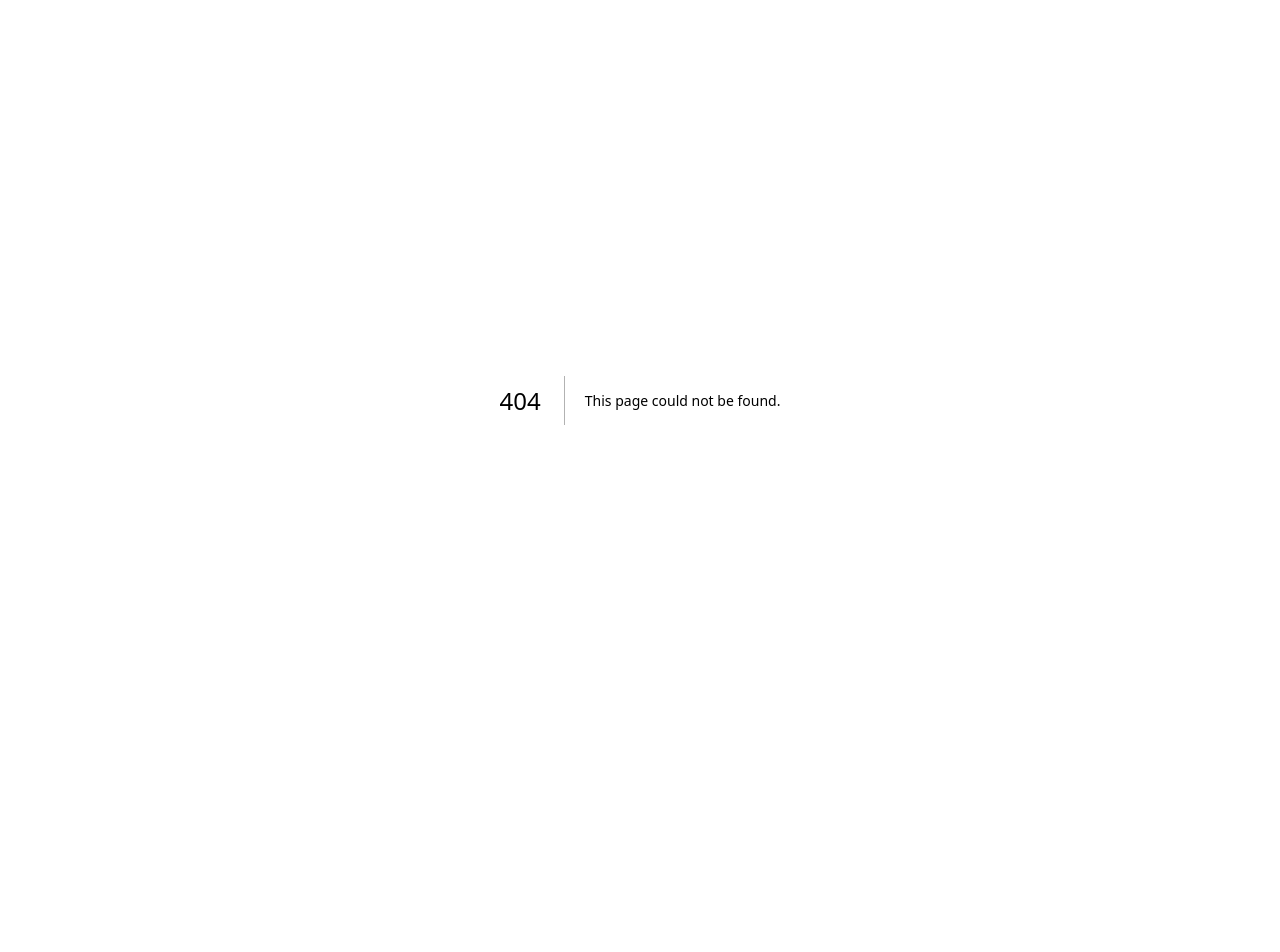
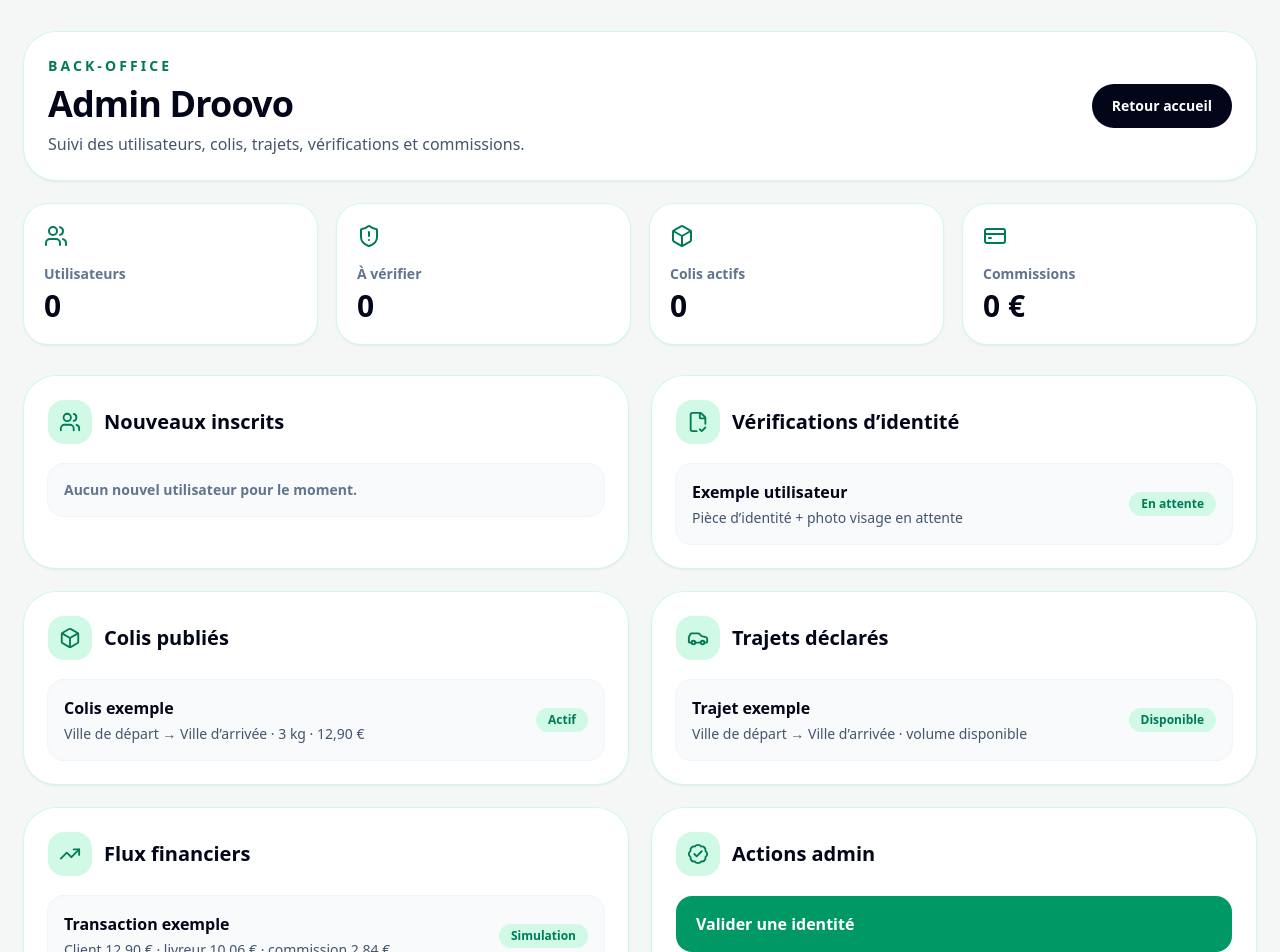
Before and after one commit to lafere75-del/Droovo, a Next.js app: page /admin in a window 1280 px wide. Before the commit this address had no page. Shown: the top 952 px of the page. Before the commit the page ends 800 px from the top, so only its background shows below. Built offline with nearby package versions, Linux system fonts and the light colour scheme.

Commit message:
Create page.jsx

```diff
--- /dev/null
+++ b/app/admin/page.jsx
@@ -0,0 +1,145 @@
+import Link from "next/link";
+import {
+  BadgeCheck,
+  Box,
+  Car,
+  CreditCard,
+  FileCheck2,
+  ShieldAlert,
+  TrendingUp,
+  Users,
+} from "lucide-react";
+
+export default function AdminPage() {
+  return (
+    <main className="min-h-screen bg-[#F4F7F5] px-6 py-8 text-slate-950">
+      <div className="mx-auto max-w-7xl">
+        <header className="flex items-center justify-between rounded-[2rem] bg-white p-6 shadow-sm ring-1 ring-emerald-100">
+          <div>
+            <p className="text-sm font-black uppercase tracking-[0.22em] text-emerald-700">
+              Back-office
+            </p>
+            <h1 className="mt-2 text-4xl font-black tracking-tight">
+              Admin Droovo
+            </h1>
+            <p className="mt-2 text-slate-600">
+              Suivi des utilisateurs, colis, trajets, vérifications et commissions.
+            </p>
+          </div>
+
+          <Link
+            href="/"
+            className="rounded-full bg-slate-950 px-5 py-3 text-sm font-black text-white"
+          >
+            Retour accueil
+          </Link>
+        </header>
+
+        <section className="mt-6 grid gap-5 md:grid-cols-4">
+          <Stat icon={Users} label="Utilisateurs" value="0" />
+          <Stat icon={ShieldAlert} label="À vérifier" value="0" />
+          <Stat icon={Box} label="Colis actifs" value="0" />
+          <Stat icon={CreditCard} label="Commissions" value="0 €" />
+        </section>
+
+        <section className="mt-8 grid gap-6 lg:grid-cols-2">
+          <Panel title="Nouveaux inscrits" icon={Users}>
+            <Empty text="Aucun nouvel utilisateur pour le moment." />
+          </Panel>
+
+          <Panel title="Vérifications d’identité" icon={FileCheck2}>
+            <AdminRow
+              title="Exemple utilisateur"
+              text="Pièce d’identité + photo visage en attente"
+              tag="En attente"
+            />
+          </Panel>
+
+          <Panel title="Colis publiés" icon={Box}>
+            <AdminRow
+              title="Colis exemple"
+              text="Ville de départ → Ville d’arrivée · 3 kg · 12,90 €"
+              tag="Actif"
+            />
+          </Panel>
+
+          <Panel title="Trajets déclarés" icon={Car}>
+            <AdminRow
+              title="Trajet exemple"
+              text="Ville de départ → Ville d’arrivée · volume disponible"
+              tag="Disponible"
+            />
+          </Panel>
+
+          <Panel title="Flux financiers" icon={TrendingUp}>
+            <AdminRow
+              title="Transaction exemple"
+              text="Client 12,90 € · livreur 10,06 € · commission 2,84 €"
+              tag="Simulation"
+            />
+          </Panel>
+
+          <Panel title="Actions admin" icon={BadgeCheck}>
+            <div className="grid gap-3">
+              <button className="rounded-2xl bg-emerald-600 px-5 py-4 text-left font-black text-white">
+                Valider une identité
+              </button>
+              <button className="rounded-2xl bg-slate-950 px-5 py-4 text-left font-black text-white">
+                Voir tous les paiements
+              </button>
+              <button className="rounded-2xl bg-white px-5 py-4 text-left font-black text-slate-950 ring-1 ring-emerald-100">
+                Exporter les données
+              </button>
+            </div>
+          </Panel>
+        </section>
+      </div>
+    </main>
+  );
+}
+
+function Stat({ icon: Icon, label, value }) {
+  return (
+    <div className="rounded-[1.5rem] bg-white p-5 shadow-sm ring-1 ring-emerald-100">
+      <Icon className="text-emerald-700" size={24} />
+      <p className="mt-4 text-sm font-bold text-slate-500">{label}</p>
+      <p className="mt-1 text-3xl font-black text-slate-950">{value}</p>
+    </div>
+  );
+}
+
+function Panel({ title, icon: Icon, children }) {
+  return (
+    <div className="rounded-[2rem] bg-white p-6 shadow-sm ring-1 ring-emerald-100">
+      <div className="mb-5 flex items-center gap-3">
+        <div className="flex h-11 w-11 items-center justify-center rounded-2xl bg-emerald-100 text-emerald-700">
+          <Icon size={22} />
+        </div>
+        <h2 className="text-xl font-black text-slate-950">{title}</h2>
+      </div>
+      {children}
+    </div>
+  );
+}
+
+function AdminRow({ title, text, tag }) {
+  return (
+    <div className="flex items-center justify-between gap-4 rounded-2xl bg-slate-50 p-4 ring-1 ring-slate-100">
+      <div>
+        <p className="font-black text-slate-950">{title}</p>
+        <p className="mt-1 text-sm text-slate-600">{text}</p>
+      </div>
+      <span className="rounded-full bg-emerald-100 px-3 py-1 text-xs font-black text-emerald-700">
+        {tag}
+      </span>
+    </div>
+  );
+}
+
+function Empty({ text }) {
+  return (
+    <div className="rounded-2xl bg-slate-50 p-4 text-sm font-bold text-slate-500 ring-1 ring-slate-100">
+      {text}
+    </div>
+  );
+}
```
